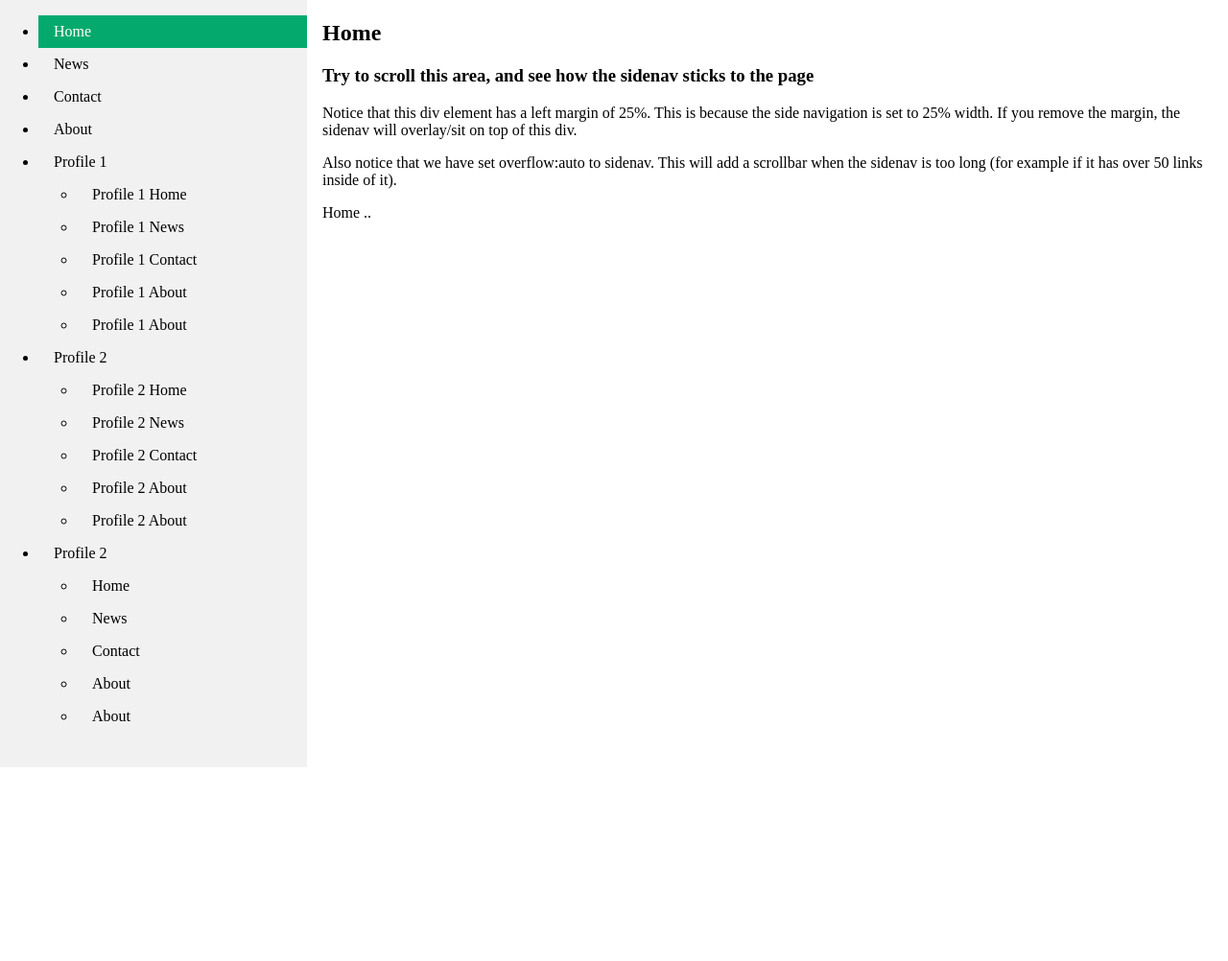
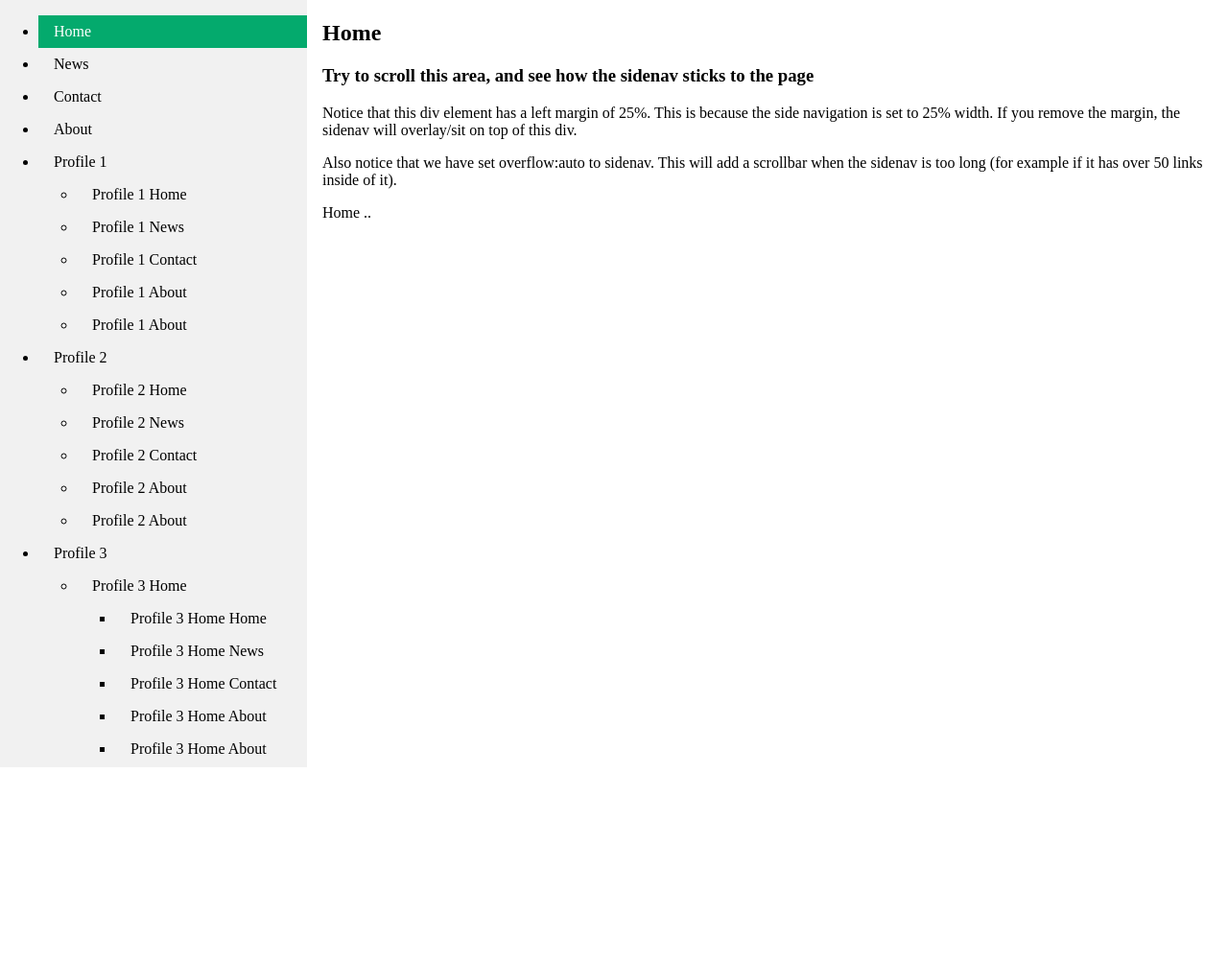
Before and after one commit to mohamedAbdullaAlNahtta/Role-Based-Access-Control-php-mysql, a PHP site: page /index.php in a window 1280 px wide. Shown: the whole page at 96% size. Run offline with PHP 8.4, Linux system fonts and the light colour scheme.

Commit message:
Update index.php

```diff
--- a/index.php
+++ b/index.php
@@ -71,9 +71,11 @@ li a:hover:not(.active) {
         <li><a href="index.php?module=contact">Contact</a></li>
         <li><a href="index.php?module=about">About</a></li>
         <li>
-    <a class="has-arrow" href="#" aria-expanded="true"><span class="hide-menu"><i class="mdi mdi-audiobook"></i>Profile 1</span></a>
+            <a class="has-arrow" href="#" aria-expanded="true">
+                <span class="hide-menu"><i class="mdi mdi-audiobook"></i>Profile 1</span>
+            </a>
             <ul>
-            <li><a  href="index.php?module=home">Profile 1 Home</a></li>
+                <li><a href="index.php?module=home">Profile 1 Home</a></li>
                 <li><a href="index.php?module=news">Profile 1 News</a></li>
                 <li><a href="index.php?module=contact">Profile 1 Contact</a></li>
                 <li><a href="index.php?module=about">Profile 1 About</a></li>
@@ -81,9 +83,11 @@ li a:hover:not(.active) {
             </ul>
         </li>
         <li>
-    <a class="has-arrow" href="#" aria-expanded="true"><span class="hide-menu"><i class="mdi mdi-audiobook"></i>Profile 2</span></a>
+            <a class="has-arrow" href="#" aria-expanded="true">
+                <span class="hide-menu"><i class="mdi mdi-audiobook"></i>Profile 2</span>
+            </a>
             <ul>
-            <li><a  href="index.php?module=home">Profile 2 Home</a></li>
+                <li><a href="index.php?module=home">Profile 2 Home</a></li>
                 <li><a href="index.php?module=news">Profile 2 News</a></li>
                 <li><a href="index.php?module=contact">Profile 2 Contact</a></li>
                 <li><a href="index.php?module=about">Profile 2 About</a></li>
@@ -91,17 +95,31 @@ li a:hover:not(.active) {
             </ul>
         </li>
         <li>
-    <a class="has-arrow" href="#" aria-expanded="true"><span class="hide-menu"><i class="mdi mdi-audiobook"></i>Profile 2</span></a>
+            <a class="has-arrow" href="#" aria-expanded="true">
+                <span class="hide-menu"><i class="mdi mdi-audiobook"></i>Profile 3</span>
+            </a>
             <ul>
-            <li><a  href="index.php?module=home">Home</a></li>
-            <li><a href="index.php?module=news">News</a></li>
-            <li><a href="index.php?module=contact">Contact</a></li>
-            <li><a href="index.php?module=about">About</a></li>
-            <li><a href="index.php?module=about">About</a></li>
+                <li>
+                    <a class="has-arrow" href="#" aria-expanded="true">
+                        <span class="hide-menu"><i class="mdi mdi-audiobook"></i>Profile 3 Home</span>
+                    </a>
+                    <ul>
+                        <li><a href="index.php?module=home">Profile 3 Home Home</a></li>
+                        <li><a href="index.php?module=news">Profile 3 Home News</a></li>
+                        <li><a href="index.php?module=contact">Profile 3 Home Contact</a></li>
+                        <li><a href="index.php?module=about">Profile 3 Home About</a></li>
+                        <li><a href="index.php?module=about">Profile 3 Home About</a></li>
+                    </ul>
+                </li>
+                <li><a href="index.php?module=news">Profile 3 News</a></li>
+                <li><a href="index.php?module=contact">Profile 3 Contact</a></li>
+                <li><a href="index.php?module=about">Profile 3 About</a></li>
+                <li><a href="index.php?module=about">Profile 3About</a></li>
             </ul>
         </li>
     </ul>
 </div>
+
 
 
 
```
Lines whose indentation alone changed are shown as unchanged.
